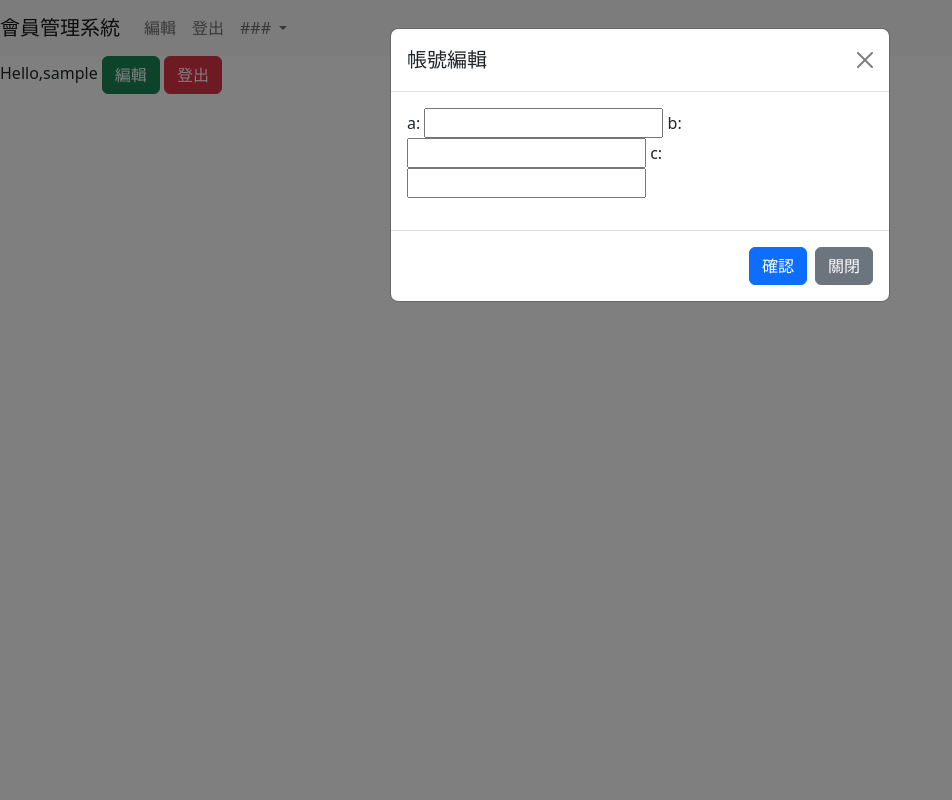
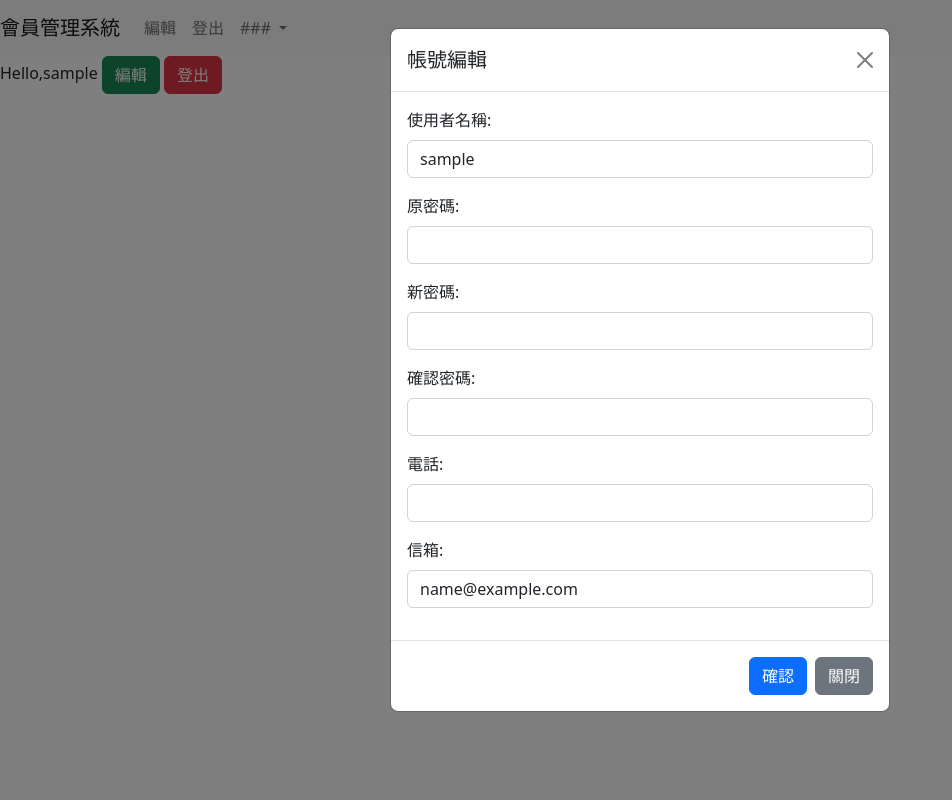
Before and after one commit to Mmm44556/ShopingWeb_project, a PHP site: page / in a window 1280 px wide, after a click on "編輯". Shown: the whole page, without its empty margins (0-952 px from the left). Run offline with PHP 8.4, Linux system fonts and the light colour scheme; the visitor is signed in with stand-in values (Sample User, id 1).

Commit message:
編輯功能雛形

```diff
--- a/loginFunction.php
+++ b/loginFunction.php
@@ -6,7 +6,7 @@ $userId = $_POST['user-id'];
 $password = $_POST['user-password'];
 
 $_SESSION['userName'] = $userId;
-$_SESSION['passWord'] = $passWord;
+$_SESSION['password'] = $password;
 $_SESSION['uid'] = $uid;
 
 $sql = "SELECT * FROM  `account` WHERE
--- a/views/index.php
+++ b/views/index.php
@@ -8,6 +8,12 @@ if (!isset($userId)) { //
 
 $sql_query = "SELECT * FROM `account` WHERE `userName` = '$userId'";
 $result = mysqli_query($link, $sql_query);
+$row_result = mysqli_fetch_assoc($result);
+$uid = $row_result['uid'];
+$username = $row_result['userName'];
+$password = $row_result['password'];
+$phone = $row_result['phoneNumber'];
+$mail = $row_result['mail'];
 
 ?>
 
@@ -66,10 +72,30 @@ $result = mysqli_query($link, $sql_query);
         </div>
         <div class="modal-body">
           <form action="../update.php" method="post">
-            a: <input type="text">
-            b: <input type="text">
-            c: <input type="text">
-
+            <div class="mb-3">
+              <label for="inputUsername" class="form-label">使用者名稱:</label>
+              <input type="text" class="form-control" id="inputUsername" name="username" value="<?php echo $username ?>">
+            </div>
+            <div class="mb-3">
+              <label for="inputPassword" class="form-label">原密碼:</label>
+              <input type="password" class="form-control" id="inputPassword" name="oldPassword">
+            </div>
+            <div class="mb-3">
+              <label for="inputNewPassword" class="form-label">新密碼:</label>
+              <input type="password" class="form-control" id="inputNewPassword" name="newPassword">
+            </div>
+            <div class="mb-3">
+              <label for="inputConfirmPassword" class="form-label">確認密碼:</label>
+              <input type="password" class="form-control" id="inputConfirmPassword" name="confirmPassword">
+            </div>
+            <div class="mb-3">
+              <label for="inputPhone" class="form-label">電話:</label>
+              <input type="phone" class="form-control" id="inputPhone" name="phone" value="<?php echo $phone ?>">
+            </div>
+            <div class="mb-3">
+              <label for="inputMail" class="form-label">信箱:</label>
+              <input type="mail" class="form-control" id="inputMail" name="mail" value="<?php echo $mail ?>">
+            </div>
           </form>
         </div>
         <div class="modal-footer">
```
Also changed, not shown: update.php (+28 -0 lines).
